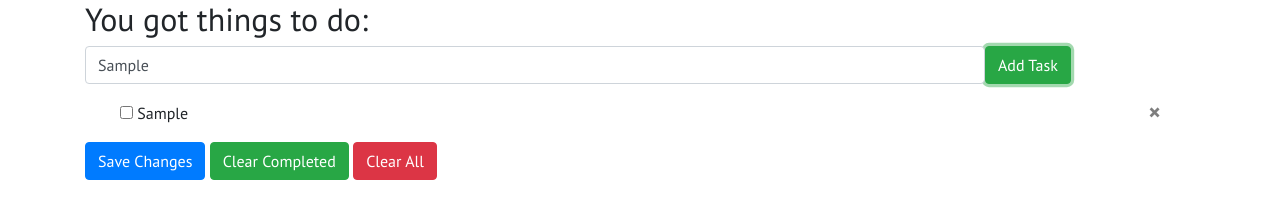
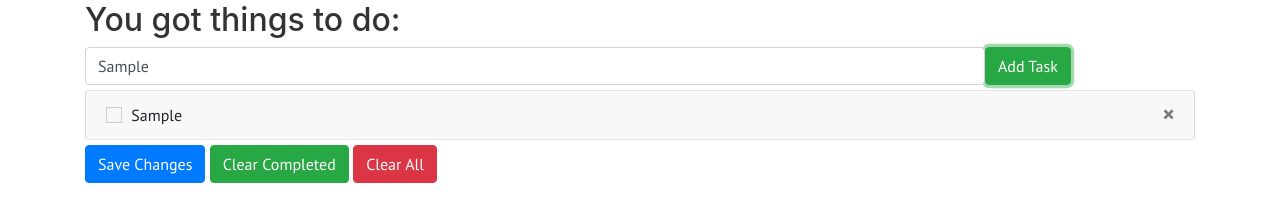
Before and after one commit to Jovan-Popovic/ToDo-App, a plain HTML site: page index.html in a window 1280 px wide. Both pictures are taken after typing "Sample" into the empty fields and a click on the button "Add Task". Drawn offline with nearby package versions, Linux system fonts and the light colour scheme.

Commit message:
Added UIKit Framework

```diff
--- a/css/index.css
+++ b/css/index.css
@@ -12,6 +12,7 @@
 #task-list{
     margin: 5px 0;
 }
+
 .task{
     margin-left: 5px;
 }
--- a/index.html
+++ b/index.html
@@ -5,6 +5,7 @@
     <meta name="viewport" content="width=device-width, initial-scale=1.0">
     <meta http-equiv="X-UA-Compatible" content="ie=edge">
     <link rel="stylesheet" href="css/index.css">
+    <link rel="stylesheet" href="https://cdn.jsdelivr.net/npm/uikit@3.2.3/dist/css/uikit.min.css">
     <link rel="shortcut icon" href="images/to-do-list.png">
     <link rel="stylesheet" href="https://stackpath.bootstrapcdn.com/bootstrap/4.3.1/css/bootstrap.min.css" integrity="sha384-ggOyR0iXCbMQv3Xipma34MD+dH/1fQ784/j6cY/iJTQUOhcWr7x9JvoRxT2MZw1T" crossorigin="anonymous">
     <link href="https://fonts.googleapis.com/css?family=PT+Sans&display=swap" rel="stylesheet">
@@ -17,9 +18,7 @@
       <input id="task-input" class="form-control col-12 col-lg-10" name="task" type="search" placeholder="Enter task here" aria-label="Search">
       <button id="add-task-btn" type="button" class="btn btn-success">Add Task</button>
     </div>
-      <div class="container">
-        <ul id="task-list" class="list-group list-group-flush"></ul>
-      </div>
+    <ul id="task-list" class="uk-list uk-list-striped" uk-scrollspy="cls:uk-animation-slide-left; target: .list-group-item; delay: 200; repeat: true"></ul>
     <button id="save-changes" class="btn btn-primary">Save Changes</button>
     <button id="clear-completed" class="btn btn-success">Clear Completed</button>
     <button id="clear-all" class="btn btn-danger">Clear All</button>
@@ -28,5 +27,7 @@
   <script src="https://cdnjs.cloudflare.com/ajax/libs/popper.js/1.14.7/umd/popper.min.js" integrity="sha384-UO2eT0CpHqdSJQ6hJty5KVphtPhzWj9WO1clHTMGa3JDZwrnQq4sF86dIHNDz0W1" crossorigin="anonymous"></script>
   <script src="https://stackpath.bootstrapcdn.com/bootstrap/4.3.1/js/bootstrap.min.js" integrity="sha384-JjSmVgyd0p3pXB1rRibZUAYoIIy6OrQ6VrjIEaFf/nJGzIxFDsf4x0xIM+B07jRM" crossorigin="anonymous"></script>
   <script src="js/index.js"></script>
+  <script src="https://cdn.jsdelivr.net/npm/uikit@3.2.3/dist/js/uikit.min.js"></script>
+  <script src="https://cdn.jsdelivr.net/npm/uikit@3.2.3/dist/js/uikit-icons.min.js"></script>
 </body>
 </html>
--- a/js/index.js
+++ b/js/index.js
@@ -29,8 +29,8 @@ function addTask(){
   else{
     task = document.createElement("li");
     task.innerHTML = `
-    <input id="checkbox-${counter}" type="checkbox">
-    <span id="task-title-${counter}">${taskInput.value}</span>
+    <input id="checkbox-${counter}" type="checkbox" class="uk-checkbox">
+    <p id="task-title-${counter}" class="d-inline task">${taskInput.value}</p>
     <button type="button" class="close" aria-label="Close">&times;</button>`;
     task.id = `task-${counter}`;
     task.className += "list-group-item";
@@ -82,8 +82,8 @@ if(localStorage.getItem("userTasks") !== null){
   .then(data => {
     for(counter = 0;counter<data.length;counter++){
       taskList.innerHTML += `
-      <li id="task-${counter}" class="list-group-item ${data[counter].done === true ? "done" : null}">
-        <input id="checkbox-${counter}" type="checkbox" ${data[counter].done === true ? `checked` : null}>
+      <li id="task-${counter}" class="list-group-item ${data[counter].done === true ? "done" : null}" uk-scrollspy="cls:uk-animation-slide-left">
+        <input id="checkbox-${counter}" type="checkbox" ${data[counter].done === true ? `checked` : null} class="uk-checkbox">
         <p id="task-title-${counter}" class="d-inline task">${data[counter].title}</p>
         <button type="button" class="close" aria-label="Close">&times;</button>
       </li>`;
```
Lines whose indentation alone changed are shown as unchanged.
